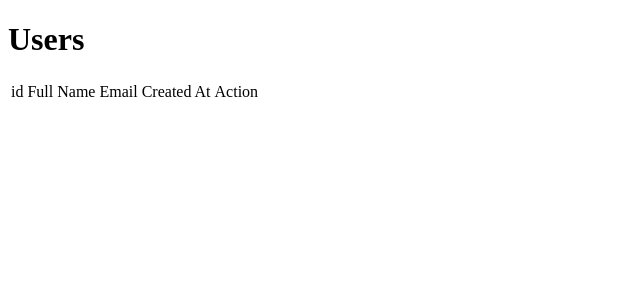
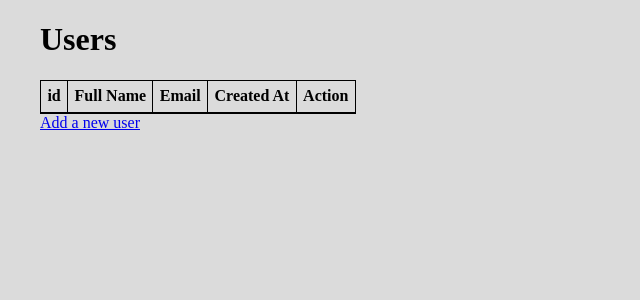
Before and after one commit to dclancy89/flask_mysql_users, a Flask app: template templates/index.html in a window 1280 px wide. Shown: the top 300 px of the page, without its empty margins (0-640 px from the left). Run offline with Flask 2, Linux system fonts and the light colour scheme; the template is opened without the code that fills it, so the values that code supplies are empty.

Commit message:
final product

```diff
--- a/server.py
+++ b/server.py
@@ -14,17 +14,80 @@ EMAIL_REGEX = re.compile(r'^[a-zA-Z0-9.+_-]+@[a-zA-Z0-9._-]+\.[a-zA-Z]+$')
 @app.route('/')
 @app.route('/users')
 def index():
-	query = "SELECT * FROM friends"
+	query = "SELECT id, first_name, last_name, email, DATE_FORMAT(created_at, '%M %D, %Y') as created_at FROM friends"
 	users = mysql.query_db (query)
 	return render_template('index.html', users=users)
 
 
 @app.route('/users/<id>')
 def show(id):
+
 	query = "SELECT * FROM friends WHERE id=:id"
 	data = {'id': id}
 	user = mysql.query_db (query, data)
 	return render_template('show_user.html', user=user)
 
+@app.route('/users/<id>', methods=['POST'])
+def update(id):
+	first_name = request.form['first_name']
+	last_name = request.form['last_name']
+	email = request.form['email']
+
+	query = "UPDATE friends SET first_name=:first_name, last_name=:last_name, email=:email, updated_at=NOW() WHERE id=:id"
+	data = {
+		'id': id,
+		'first_name': first_name,
+		'last_name': last_name,
+		'email': email
+	}
+
+	mysql.query_db(query, data)
+
+
+	return redirect('/users/' + str(id))
+
+@app.route('/users/new')
+def new():
+	return render_template('new_user.html')
+
+
+@app.route('/users/<id>/edit')
+def edit(id):
+	query = "SELECT first_name, last_name, email FROM friends WHERE id=:id"
+	data= {'id': id}
+	user = mysql.query_db(query,data)
+
+	return render_template('edit_user.html', id=id, u=user[0])
+
+
+@app.route('/users/create', methods=['POST'])
+def create():
+	first_name = request.form['first_name']
+	last_name = request.form['last_name']
+	email = request.form['email']
+
+	query = "INSERT INTO friends (first_name, last_name, email, created_at, updated_at) VALUES (:first_name, :last_name, :email, NOW(), NOW())"
+	data = {
+		'first_name': first_name,
+		'last_name': last_name,
+		'email': email
+	}
+
+	mysql.query_db(query, data)
+
+	query = "SELECT id FROM friends WHERE first_name=:first_name AND last_name=:last_name AND email=:email"
+	id = mysql.query_db(query, data)
+
+	return redirect('/users/' + str(id[0]['id']))
+
+@app.route("/users/<id>/destroy")
+def destroy(id):
+	query = "DELETE FROM friends WHERE id=:id"
+	data = {'id': id}
+
+	mysql.query_db(query, data)
+
+	return redirect('/users')
+
 
 app.run(debug=True)
--- a/static/css/style.css
+++ b/static/css/style.css
@@ -0,0 +1,57 @@
+body {
+	margin: 0;
+	padding: 0;
+	background-color: #dbdbdb;
+}
+
+#pagewrap {
+	max-width: 75rem;
+	margin: 0 auto;
+}
+
+table {
+	border-spacing: 0;
+	border: 1px solid black;
+	border-right: none;
+}
+
+table tr td, table tr th {
+	padding: 0.4rem;
+	border-right: 1px solid black;
+	text-align: left;
+}
+
+table tr th {
+	border-bottom: 1px solid black;
+}
+
+td.links a {
+	margin: 0 0.2rem;
+}
+
+table tbody tr:nth-child(odd) td {
+	background-color: #c6c4c4;
+}
+
+.button {
+	background-color: #5A7FA8;
+	border: 1px solid black;
+	color: white;
+	text-transform: capitalize;
+	border-radius: 0;
+	box-shadow: 2px 2px 2px black;
+	padding: 6px 12px;
+}
+
+form#new_user {
+	margin-bottom: 1rem;
+}
+
+form#new_user label {
+	display: block;
+	margin-bottom: 1rem;
+}
+
+form#new_user label input {
+	display: block;
+}
--- a/templates/index.html
+++ b/templates/index.html
@@ -11,11 +11,11 @@
 		<table id="users">
 			<thead>
 				<tr>
-					<td>id</td>
-					<td>Full Name</td>
-					<td>Email</td>
-					<td>Created At</td>
-					<td>Action</td>
+					<th>id</th>
+					<th>Full Name</th>
+					<th>Email</th>
+					<th>Created At</th>
+					<th>Action</th>
 				</tr>
 			</thead>
 			<tbody>
@@ -25,11 +25,12 @@
 					<td><a href="/users/{{ user['id'] }}">{{ user['first_name'] }}&nbsp;{{ user['last_name'] }}</a></td>
 					<td>{{ user['email'] }}</td>
 					<td>{{ user['created_at'] }}</td>
-					<td><a href="/users/{{ user['id'] }}">Show</a><a href="">Edit</a><a href="">Delete</a></td>
+					<td class="links"><a href="/users/{{ user['id'] }}">Show</a><a href="/users/{{ user['id'] }}/edit">Edit</a><a href="/users/{{ user['id'] }}/destroy">Delete</a></td>
 				</tr>
 				{% endfor %}
 			</tbody>
 		</table>
+		<a href="/users/new">Add a new user</a>
 	</div>
 
 
--- a/templates/show_user.html
+++ b/templates/show_user.html
@@ -14,11 +14,9 @@
 					<p>Full Name: {{ u['first_name'] }}&nbsp;{{ u['last_name'] }}</p>
 					<p>Email: {{ u['email'] }}</p>
 					<p>Created at: {{ u['created_at'] }}</p>
-					<p><a href="">Edit</a> | <a href="">Delete</a></p>
-				</tr>
+					<p><a href="/users/{{ u['id'] }}/edit">Edit</a> | <a href="/users/{{ u['id'] }}/destroy">Delete</a></p>
 				{% endfor %}
-			</tbody>
-		</table>
+				<a href="/users">Go Back</a>
 	</div>
 
 
```
Also changed, not shown: templates/edit_user.html (+31 -0 lines), templates/new_user.html (+31 -0 lines).
